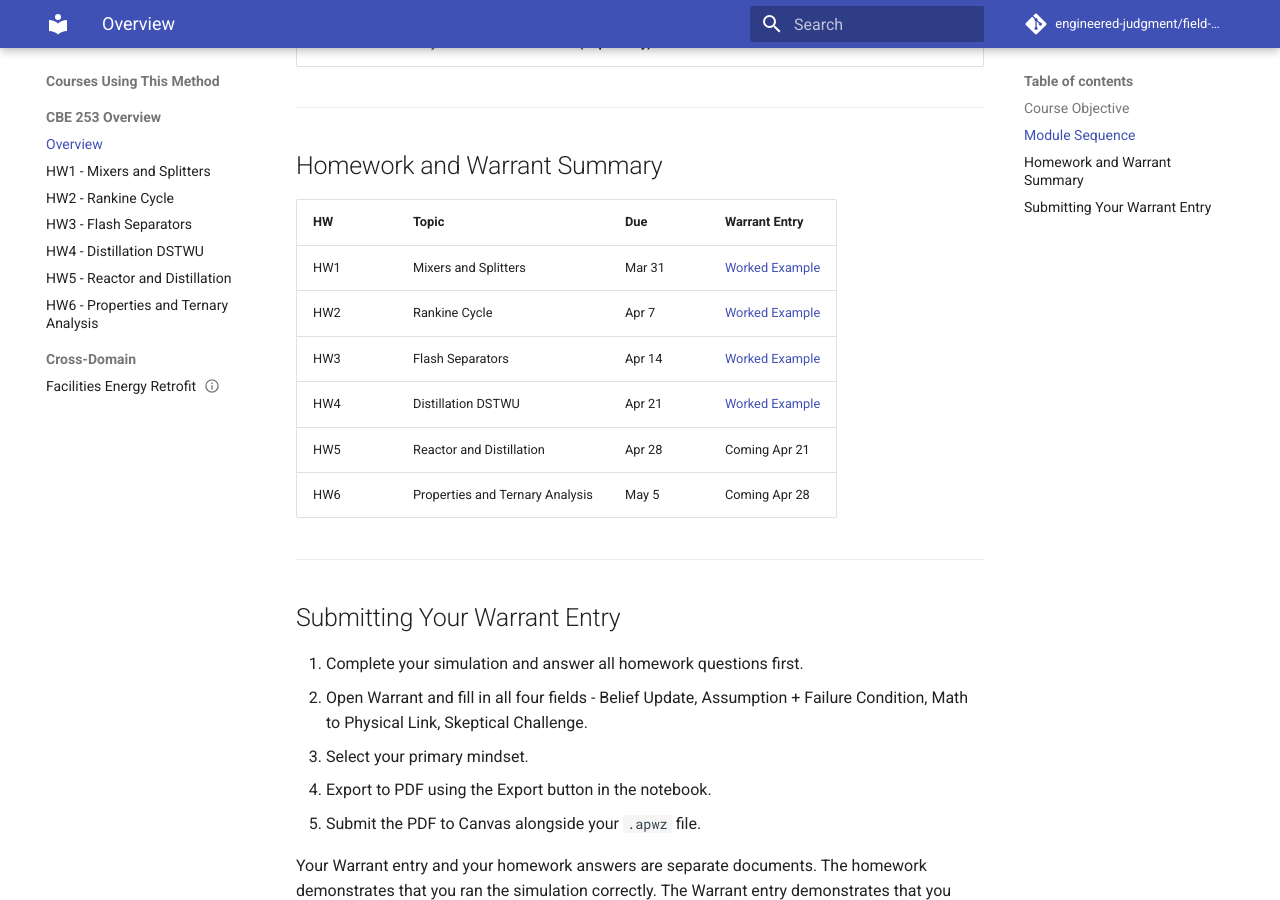
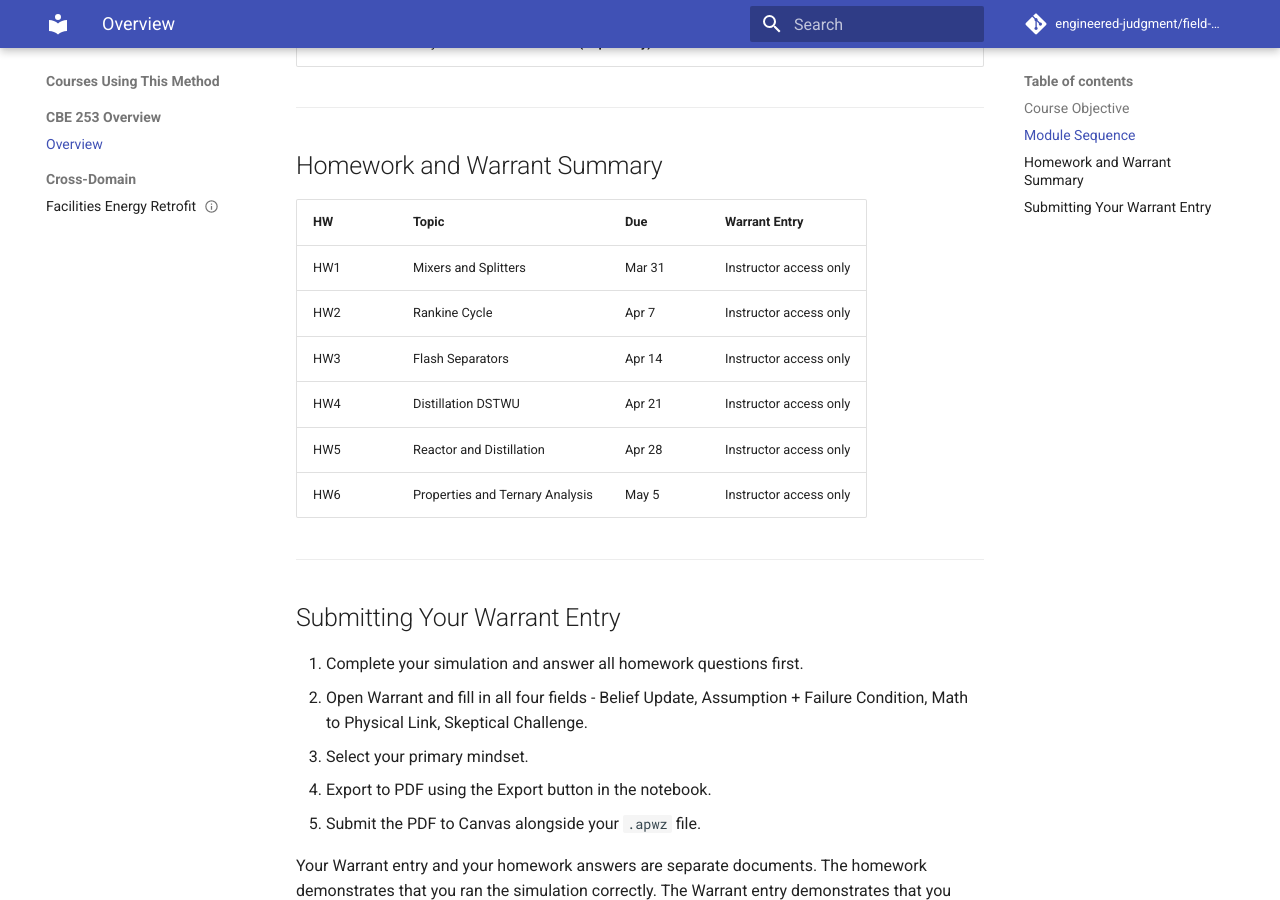
Before and after one commit to engineered-judgment/field-notes, an MkDocs documentation site: the page built from docs/contexts/cbe253/index.md, in a window 1280 px wide and 900 px high, scrolled down 1586 px. Built offline with MkDocs 1.6.1 and Material for MkDocs 9.7.7, drawn with Linux system fonts in a browser that asks for light colours; comment, search, counter and statistics services are not loaded; some of the changed text lies outside the part shown.

Commit message:
Restrict worked examples from public site and move to instructor folder

```diff
--- a/docs/contexts/cbe253/index.md
+++ b/docs/contexts/cbe253/index.md
@@ -6,7 +6,7 @@
 This is the active course page for Warrant in CBE 253. Each homework has one Warrant entry. Complete your simulation first, then open Warrant, fill in the four fields, export to PDF, and submit alongside your `.apwz` file on Canvas.
 
 -> [Open Warrant](../../warrant.md)
--> [See worked examples](../../notebooks/index.md)
+-> Worked examples are instructor access only.
 
 ---
 
@@ -41,12 +41,12 @@ Build the habit of making defensible engineering decisions when models are incom
 
 | HW | Topic | Due | Warrant Entry |
 |----|-------|-----|---------------|
-| HW1 | Mixers and Splitters | Mar 31 | [Worked Example](../../notebooks/cbe253/hw1-mixers-and-splitters.md) |
-| HW2 | Rankine Cycle | Apr 7 | [Worked Example](../../notebooks/cbe253/hw2-pressure-and-temperature-changers.md) |
-| HW3 | Flash Separators | Apr 14 | [Worked Example](../../notebooks/cbe253/hw3-flash-separators.md) |
-| HW4 | Distillation DSTWU | Apr 21 | [Worked Example](../../notebooks/cbe253/hw4-distillation-dstwu.md) |
-| HW5 | Reactor and Distillation | Apr 28 | Coming Apr 21 |
-| HW6 | Properties and Ternary Analysis | May 5 | Coming Apr 28 |
+| HW1 | Mixers and Splitters | Mar 31 | Instructor access only |
+| HW2 | Rankine Cycle | Apr 7 | Instructor access only |
+| HW3 | Flash Separators | Apr 14 | Instructor access only |
+| HW4 | Distillation DSTWU | Apr 21 | Instructor access only |
+| HW5 | Reactor and Distillation | Apr 28 | Instructor access only |
+| HW6 | Properties and Ternary Analysis | May 5 | Instructor access only |
 
 ---
 
--- a/mkdocs.yml
+++ b/mkdocs.yml
@@ -31,12 +31,6 @@ nav:
   - Courses Using This Method:
     - CBE 253 Overview:
       - Overview: contexts/cbe253/index.md
-      - HW1 - Mixers and Splitters: notebooks/cbe253/hw1-mixers-and-splitters.md
-      - HW2 - Rankine Cycle: notebooks/cbe253/hw2-pressure-and-temperature-changers.md
-      - HW3 - Flash Separators: notebooks/cbe253/hw3-flash-separators.md
-      - HW4 - Distillation DSTWU: notebooks/cbe253/hw4-distillation-dstwu.md
-      - HW5 - Reactor and Distillation: notebooks/cbe253/hw5-reactor-and-distillation.md
-      - HW6 - Properties and Ternary Analysis: notebooks/cbe253/hw6-property-methods.md
     - Cross-Domain:
       - Facilities Energy Retrofit: notebooks/2026/2026-03-facilities-energy-retrofit-decision.md
 
```
Also changed, not shown: docs/notebooks/index.md (+1 -6 lines), instructor/worked-examples/hw1-mixers-and-splitters.md (renamed from docs/notebooks/cbe253/hw1-mixers-and-splitters.md), instructor/worked-examples/hw2-pressure-and-temperature-changers.md (renamed from docs/notebooks/cbe253/hw2-pressure-and-temperature-changers.md), instructor/worked-examples/hw3-flash-separators.md (renamed from docs/notebooks/cbe253/hw3-flash-separators.md), instructor/worked-examples/hw4-distillation-dstwu.md (renamed from docs/notebooks/cbe253/hw4-distillation-dstwu.md), instructor/worked-examples/hw5-reactor-and-distillation.md (renamed from docs/notebooks/cbe253/hw5-reactor-and-distillation.md), instructor/worked-examples/hw6-property-methods.md (renamed from docs/notebooks/cbe253/hw6-property-methods.md).
